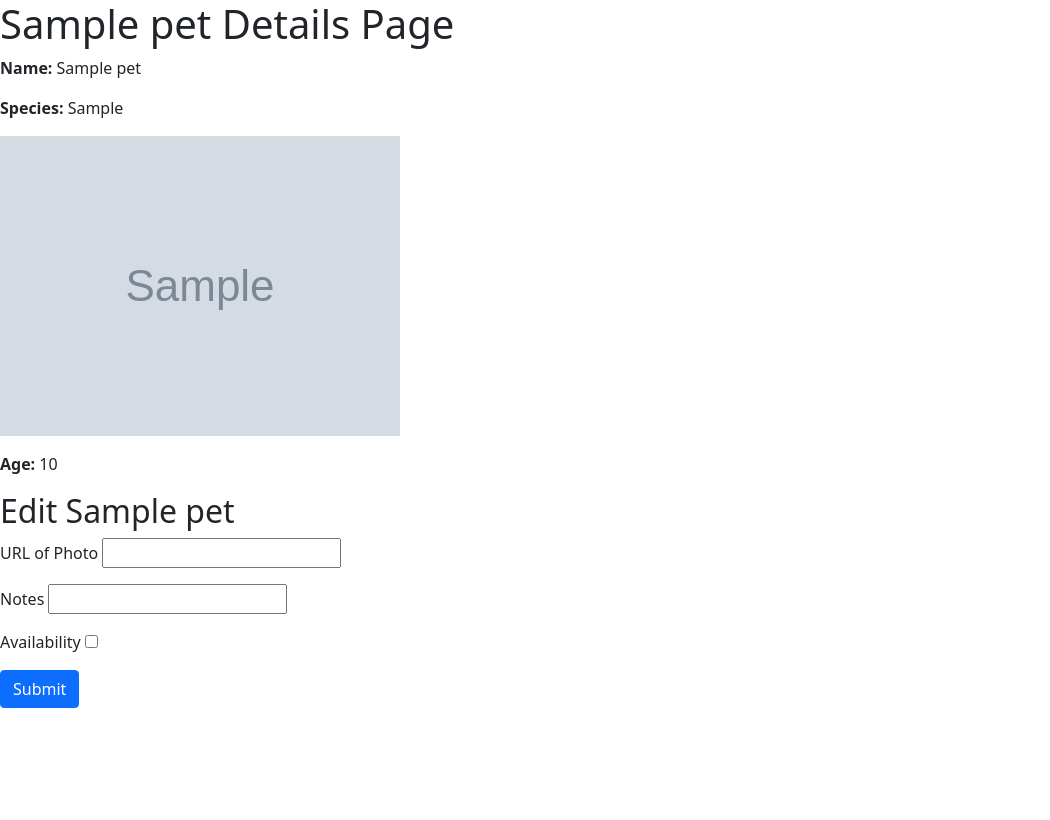
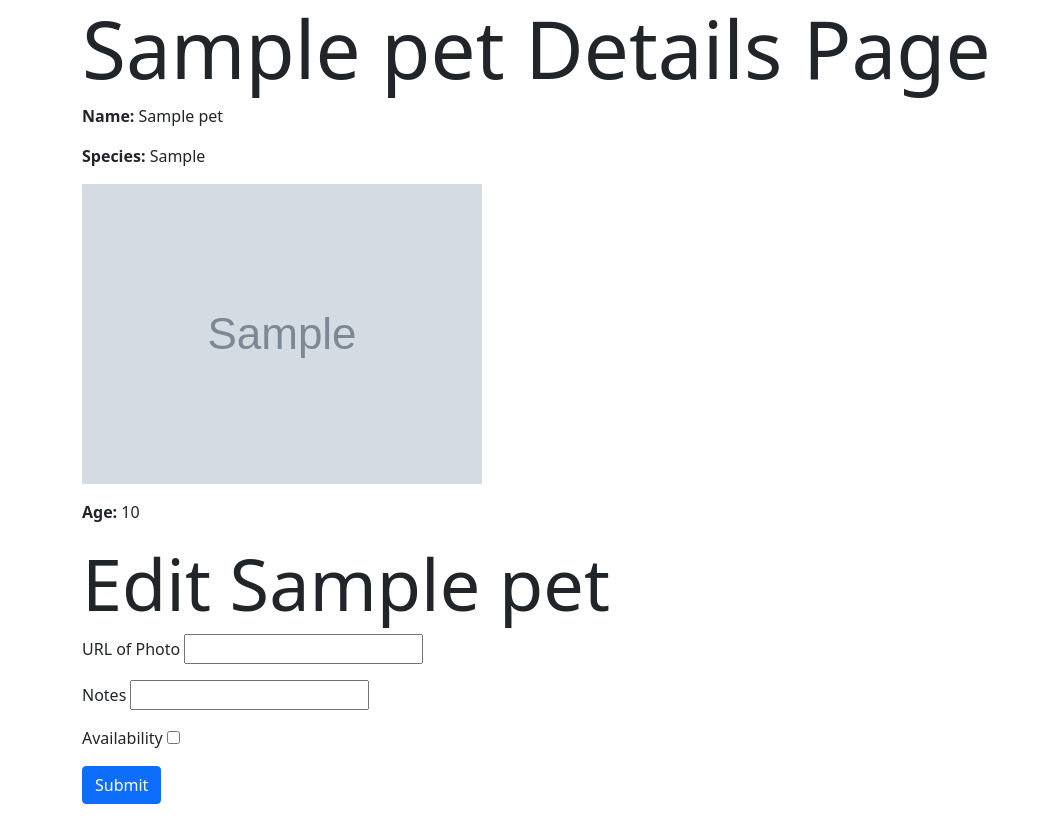
Before and after one commit to taylorwagner/flaskadopt, a Flask app: page /1 in a window 1280 px wide. Shown: the whole page, without its empty margins (0-1050 px from the left). Before the commit the page ends 708 px from the top, so only its background shows below. Run offline with Flask 2, Linux system fonts and the light colour scheme; tables that the repository leaves empty hold one stand-in row (values such as "Sample post"); grey boxes marked "Sample" are stand-in pictures.

Commit message:
heading styling and containers

```diff
--- a/templates/details.html
+++ b/templates/details.html
@@ -1,7 +1,8 @@
 {% extends 'base.html' %}
     {% block title %}{{pet.name}} Details{% endblock %}
     {% block content %}
-    <h1>{{pet.name}} Details Page</h1>
+    <div class="container">
+    <h1 class="display-1">{{pet.name}} Details Page</h1>
     <div>
         {% for msg in get_flashed_messages() %}
         <div>{{ msg }}</div>
@@ -18,8 +19,10 @@
         <p><b>Age:</b> {{pet.age}}</p>
         {% endif %}
     </div>
+    </div>
 
-    <h2>Edit {{pet.name}}</h2>
+    <div class="container">
+    <h2 class="display-2">Edit {{pet.name}}</h2>
     <form id="edit-pet-form" method="POST">
         {{ form.hidden_tag() }}
 
@@ -39,4 +42,5 @@
 
         <button type="submit" class="btn btn-primary mb-3">Submit</button>
       </form>
+    </div>
 {% endblock %}
--- a/templates/new-pet.html
+++ b/templates/new-pet.html
@@ -1,8 +1,8 @@
 {% extends 'base.html' %}
     {% block title %}Adding New Pet{% endblock %}
     {% block content %}
-    <h1>Add a New Pet</h1>
     <div class="container">
+    <h1 class="display-1">Add a New Pet</h1>
     <form id="add-pet-form" method="POST">
         {{ form.hidden_tag() }}
 
```
Also changed, not shown: templates/index.html (+5 -5 lines).
